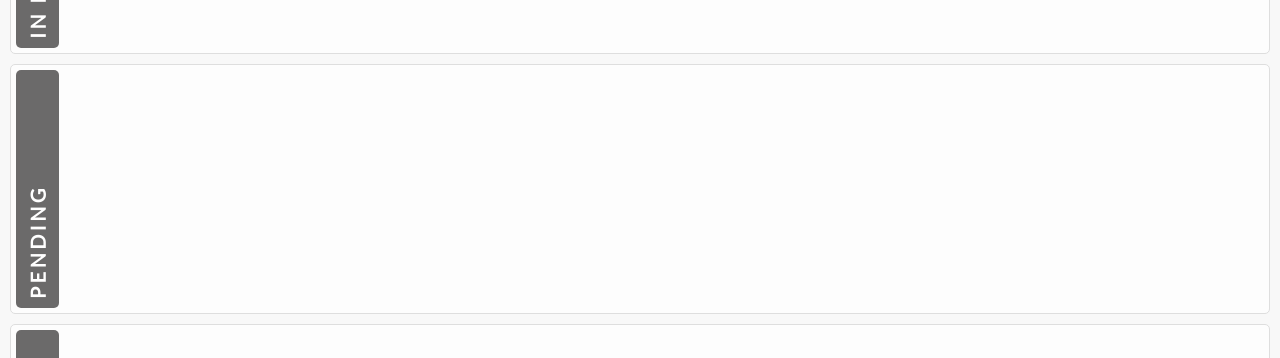
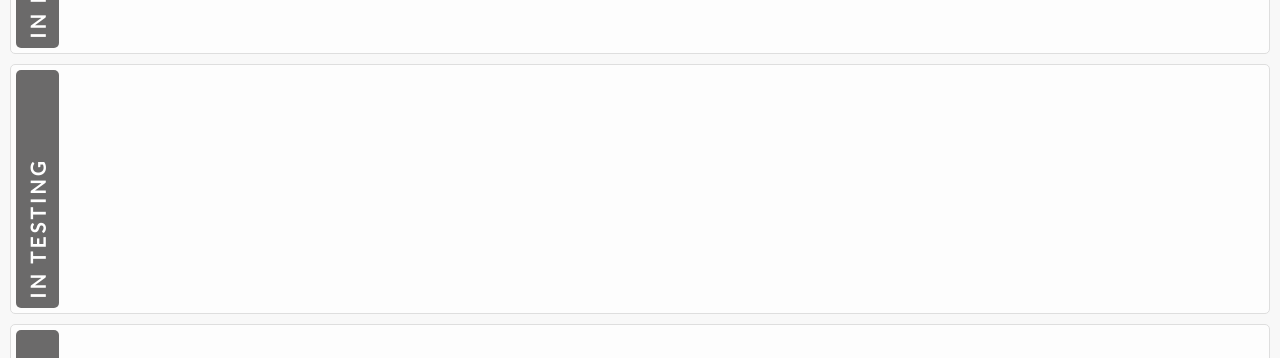
Before and after one commit to tarmeli/horizontal-kanban, a React (Create React App) app: page / in a window 1280 px wide. Shown: the part 526-884 px from the top of the page. Built offline with nearby package versions, Linux system fonts and the light colour scheme.

Commit message:
task buttons are disabled according to the amount of rows

```diff
--- a/src/components/Kanban/board-data.js
+++ b/src/components/Kanban/board-data.js
@@ -8,12 +8,16 @@ const boardData = [
     id: 2,
   },
   {
-    title: 'pending',
+    title: 'in testing',
     id: 3,
   },
   {
+    title: 'pending',
+    id: 4,
+  },
+  {
     title: 'done',
-    id: 4,
+    id: 5,
   },
 ];
 
--- a/src/components/Kanban/board.jsx
+++ b/src/components/Kanban/board.jsx
@@ -13,6 +13,7 @@ const Board = ({
           tasks={tasks.filter(task => task.taskState === row.id)}
           rowTitle={row.title}
           onTaskMove={onTaskMove}
+          amountOfRows={boardData.length}
           onTaskDelete={onTaskDelete}
           hasNewTask={rowWithNewTask === row.id}
           key={row.id}
--- a/src/components/Kanban/row.jsx
+++ b/src/components/Kanban/row.jsx
@@ -3,7 +3,7 @@ import React, { useState, useEffect } from 'react';
 import { Task } from './';
 
 const Row = ({
-  rowTitle, tasks, onTaskMove, onTaskDelete, hasNewTask,
+  rowTitle, tasks, onTaskMove, onTaskDelete, hasNewTask, amountOfRows,
 }) => {
   const [isNewTaskFlashActive, setIsNewTaskFlashActive] = useState(false);
 
@@ -23,6 +23,7 @@ const Row = ({
       <div className="board-list__task-view">
         {tasks.map(task => (
           <Task
+            amountOfRows={amountOfRows}
             key={task.id}
             task={task}
             onTaskMove={onTaskMove}
@@ -48,6 +49,7 @@ Row.propTypes = {
   hasNewTask: PropTypes.bool.isRequired,
   onTaskMove: PropTypes.func.isRequired,
   onTaskDelete: PropTypes.func.isRequired,
+  amountOfRows: PropTypes.number.isRequired,
 };
 
 export { Row };
--- a/src/components/Kanban/task.jsx
+++ b/src/components/Kanban/task.jsx
@@ -5,7 +5,7 @@ import PropTypes from 'prop-types';
 import React, { useState } from 'react';
 
 const Task = ({
-  task, onTaskMove, onTaskDelete,
+  task, onTaskMove, onTaskDelete, amountOfRows,
 }) => {
   const [expanded, setExpanded] = useState(false);
 
@@ -14,7 +14,7 @@ const Task = ({
   };
 
   const onNextClick = (e) => {
-    (() => (task.taskState >= 4 ? null : onTaskMove(e)))();
+    (() => (task.taskState >= amountOfRows ? null : onTaskMove(e)))();
   };
 
   return (
@@ -90,7 +90,7 @@ const Task = ({
             className="task__next task__footer-button"
             data-dir="next"
             onClick={onNextClick}
-            disabled={task.taskState >= 4}
+            disabled={task.taskState >= amountOfRows}
             onKeyDown={onNextClick}
             role="button"
             tabIndex={task.id}
@@ -115,6 +115,7 @@ Task.propTypes = {
   }).isRequired,
   onTaskMove: PropTypes.func.isRequired,
   onTaskDelete: PropTypes.func.isRequired,
+  amountOfRows: PropTypes.number.isRequired,
 };
 
 export { Task };
```
